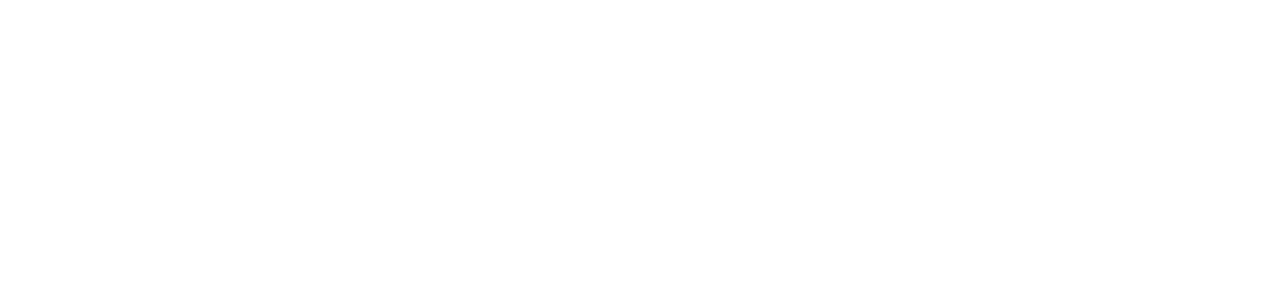
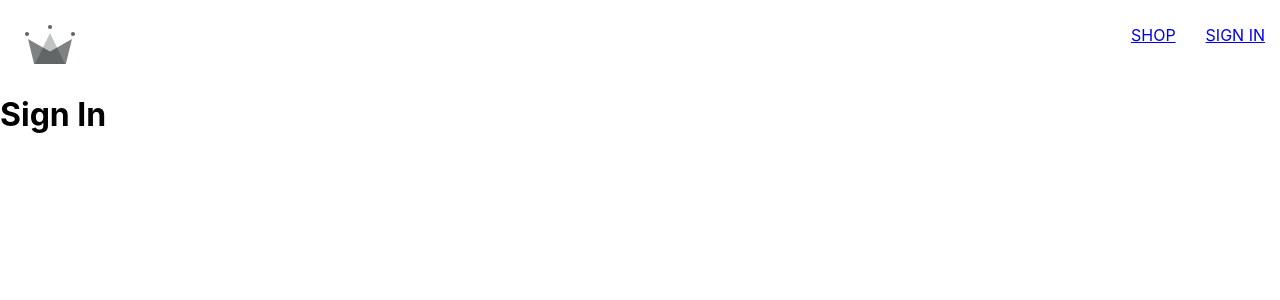
Before and after one commit to cambodianjesuss/crwn-clothing-2, a React (Create React App) app: page /sign-in in a window 1280 px wide. Before the commit this address had no page. Shown: the top 300 px of the page. Built offline with nearby package versions, Linux system fonts and the light colour scheme; the HTML template or start-up script is replaced by a standard one.

Commit message:
adding sign in routing and also installed firebase

```diff
--- a/package.json
+++ b/package.json
@@ -6,6 +6,7 @@
     "@testing-library/jest-dom": "^5.16.5",
     "@testing-library/react": "^13.4.0",
     "@testing-library/user-event": "^13.5.0",
+    "firebase": "^9.14.0",
     "react": "^18.2.0",
     "react-dom": "^18.2.0",
     "react-router-dom": "^6.4.3",
--- a/src/App.js
+++ b/src/App.js
@@ -2,6 +2,7 @@
 
 import Navigation from "./components/routes/navigation/navigation.component";
 import Home from "./components/routes/home/home.component";
+import SignIn from "./components/routes/sign-in/sign-in.component";
 
 const Shop = () => <h1>The Shop Page</h1>;
 
@@ -10,7 +11,8 @@
     <Routes>
       <Route path="/" element={<Navigation />}>
         <Route index element={<Home />} />
-        <Route path="shop" element={<Shop />} />
+        <Route path="shop" element={<Shop />} />'
+        <Route path="sign-in" element={<SignIn />} />
       </Route>
     </Routes>
   );
--- a/src/components/routes/navigation/navigation.component.js
+++ b/src/components/routes/navigation/navigation.component.js
@@ -15,6 +15,9 @@
           <Link className="nav-link" to="/shop">
             SHOP
           </Link>
+          <Link className="nav-link" to="/sign-in">
+            SIGN IN
+          </Link>
         </div>
       </div>
       <Outlet />
--- /dev/null
+++ b/src/components/routes/sign-in/sign-in.component.js
@@ -0,0 +1,9 @@
+const SignIn = () => {
+  return (
+    <div>
+      <h1>Sign In</h1>
+    </div>
+  );
+};
+
+export default SignIn;
```
Also changed, not shown: 2 other files (tests, documents, lock files or other folders).
